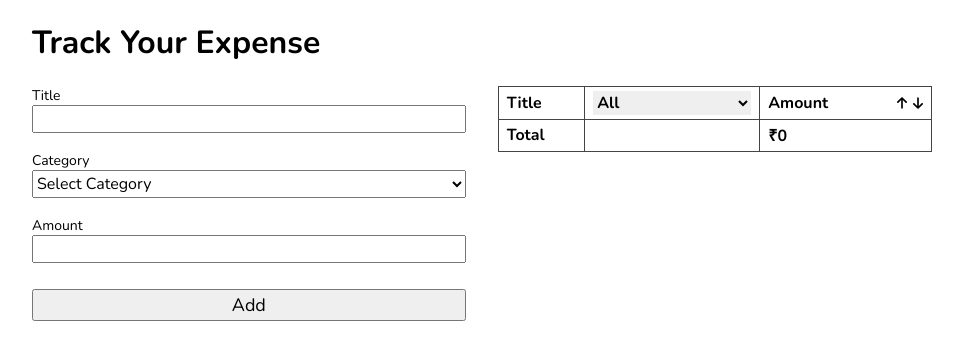
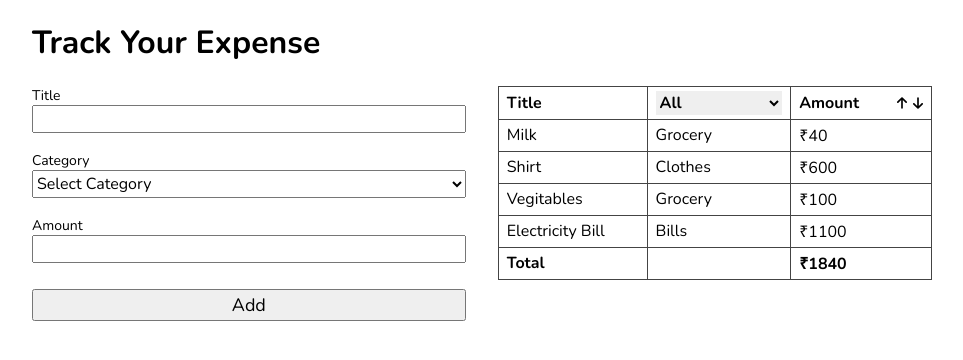
Before and after one commit to JanakBB/ReactForm, a React (Vite) app: page / in a window 1280 px wide. Shown: the top 360 px of the page, without its empty margins (158-1121 px from the left). Built offline with nearby package versions, Linux system fonts and the light colour scheme.

Commit message:
added: setQuery() because if you should not give setQuery default value you could not apply first time table value, because your filtered data was waiting the click even than you can apply table value otherwise you have not default value you can not show data

```diff
--- a/src/App.jsx
+++ b/src/App.jsx
@@ -1,4 +1,4 @@
-import { useState } from "react";
+import { useEffect, useState } from "react";
 import "./App.css";
 import ContextMenu from "./components/ContextMenu";
 import ExpenseForm from "./components/ExpenseForm";
@@ -7,12 +7,13 @@ import { expensesData } from "./lib/expenseData";
 
 function App() {
   const [expenses, setExpenses] = useState(expensesData)
+  console.log(expenses)
   return (
     <main>
       <h1>Track Your Expense</h1>
       <div className="expense-tracker">
         <ExpenseForm setExpenses={setExpenses}/>
-        <ExpenseTable expenses={expenses}/>
+        <ExpenseTable expenses={expenses} setExpenses={setExpenses}/>
         <ContextMenu />
       </div>
     </main>
--- a/src/components/ContextMenu.jsx
+++ b/src/components/ContextMenu.jsx
@@ -1,5 +1,3 @@
-import React from 'react'
-
 export default function ContextMenu() {
   return (
     <div className="context-menu">
--- a/src/components/ExpenseTable.jsx
+++ b/src/components/ExpenseTable.jsx
@@ -1,13 +1,8 @@
 import { useFilter } from "../hook/useFilter";
 
-export default function ExpenseTable({ expenses }) {
+export default function ExpenseTable({ expenses, setExpenses }) {
   const [filteredData, setQuery] = useFilter(expenses, (data) => data.category)
   const total = filteredData.reduce((accumulator, current) => accumulator + current.amount, 0)
-
-  // const [category, setCategory] = useState("");
-  // const filteredData = expenses.filter((expense) =>
-  //   expense.category.toLowerCase().includes(category)
-  // );
 
   return (
     <table className="expense-table">
@@ -15,7 +10,9 @@ export default function ExpenseTable({ expenses }) {
         <tr>
           <th>Title</th>
           <th>
-            <select onClick={(e) => setQuery(e.target.value.toLowerCase())}>
+            <select onClick={(e) => {
+              setQuery(e.target.value.toLowerCase())
+            }}>
               <option value="">All</option>
               <option value="grocery">Grocery</option>
               <option value="clothes">Clothes</option>
--- a/src/hook/useFilter.js
+++ b/src/hook/useFilter.js
@@ -1,11 +1,12 @@
 import { useState } from "react";
 
-export function useFilter(dataList, callback) {
-  const [query, setQuery] = useState();
+export function useFilter( dataList, callback) {
+  const [query, setQuery] = useState("");
 
   const filteredData = dataList.filter((data) =>
     callback(data).toLowerCase().includes(query)
   );
 
+
   return [filteredData, setQuery];
 }
```
